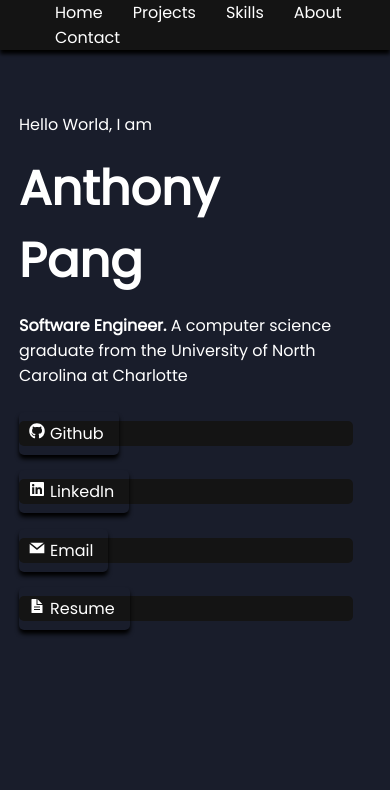
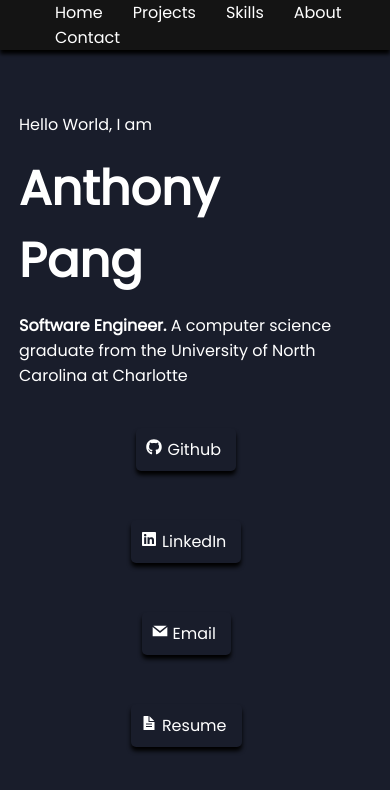
Before and after one commit to anthonypang/reactportfolio, a React (Create React App) app: page / in a window 390 px wide. Shown: the top 790 px of the page. Built offline with nearby package versions, Linux system fonts and the light colour scheme.

Commit message:
fixed mobile social buttons

```diff
--- a/src/App.css
+++ b/src/App.css
@@ -257,9 +257,9 @@ padding: 10px;
 
     .social li{
         display: inline-block;
-       margin: 5% auto;
+       margin: 10% auto;
        width: 100%;
-       background-color: rgb(20, 20, 20);
+       text-align: center;
        border-radius: 5px;
     }
     .social{
```
